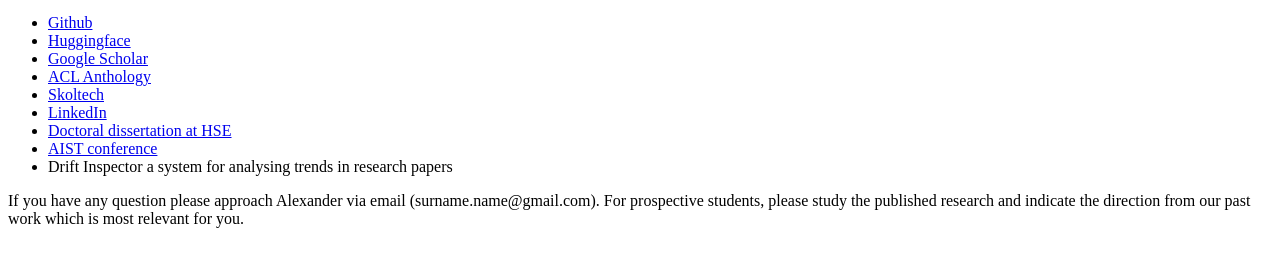
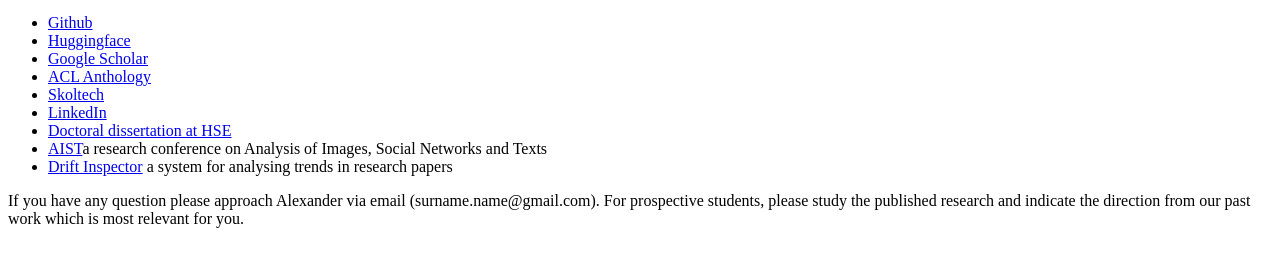
Before and after one commit to s-nlp/s-nlp.github.io, a plain HTML site: page index.html in a window 1280 px wide. Shown: the part 86-352 px from the top of the page. Drawn offline with Linux system fonts and the light colour scheme.

Commit message:
Revise AIST and Drift Inspector links and descriptions
Updated links and descriptions for AIST conference and Drift Inspector.

```diff
--- a/index.html
+++ b/index.html
@@ -13,8 +13,8 @@ Here are main links to know more:
 <li><a href="https://www.skoltech.ru/en/laboratories/natural-language-processing-lab/">Skoltech</a></li>
 <li><a href="https://ru.linkedin.com/in/alexander-panchenko-63375645">LinkedIn</a></li>
 <li><a href="https://alexanderpanchenko.github.io/">Doctoral dissertation at HSE</a></li>
-<li><a href="https://aistconf.org/">AIST conference</a></li>
-<li><a href="https://drift.autumnfleet.com/i/all-conf"></a>Drift Inspector</a> a system for analysing trends in research papers</li>
+<li><a href="https://aistconf.org/">AIST</a>a research conference on Analysis of Images, Social Networks and Texts</li>
+<li><a href="https://drift.autumnfleet.com/i/all-conf">Drift Inspector</a> a system for analysing trends in research papers</li>
 </ul>
 
 If you have any question please approach Alexander via email (surname.name@gmail.com).
```
